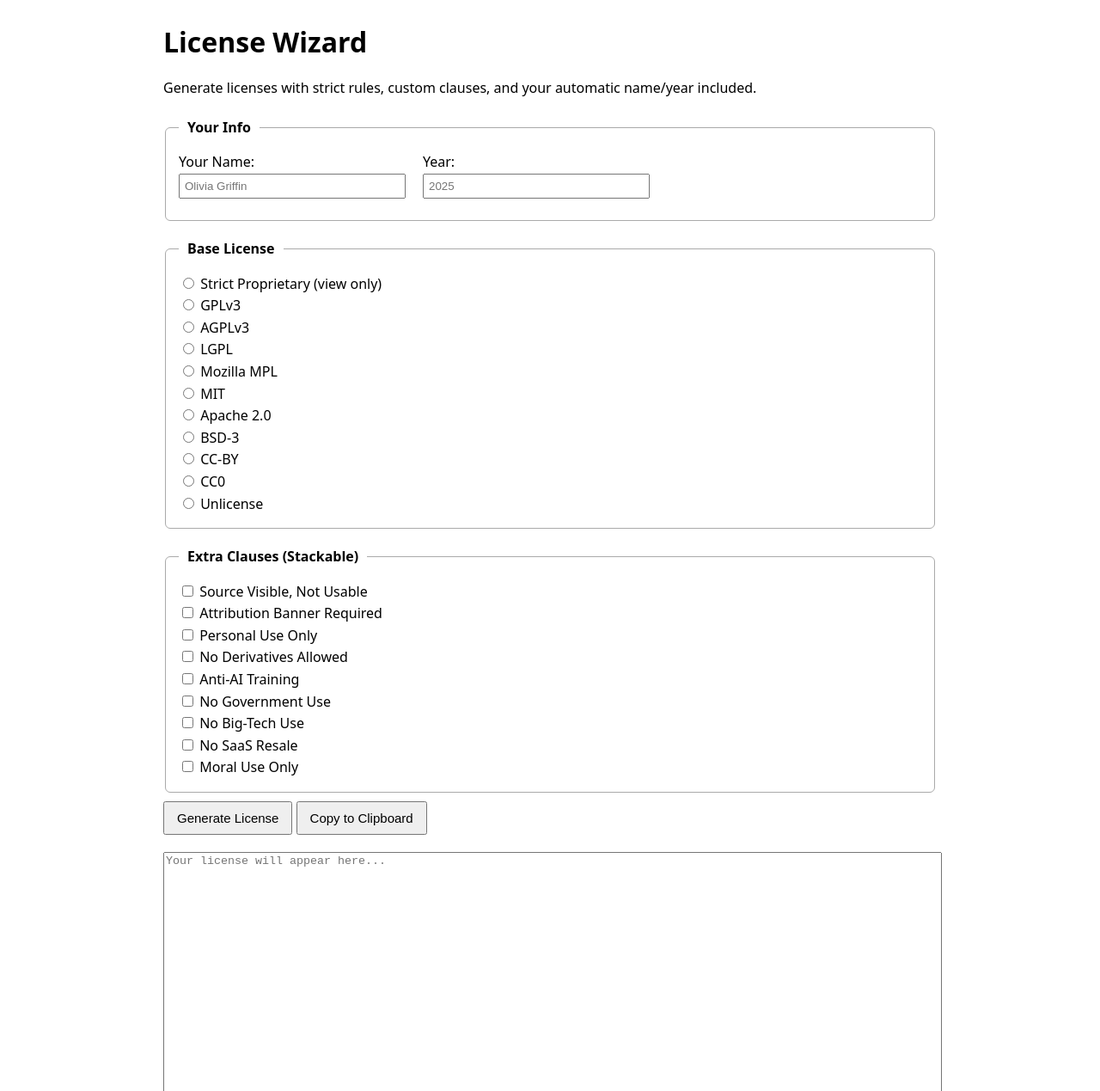
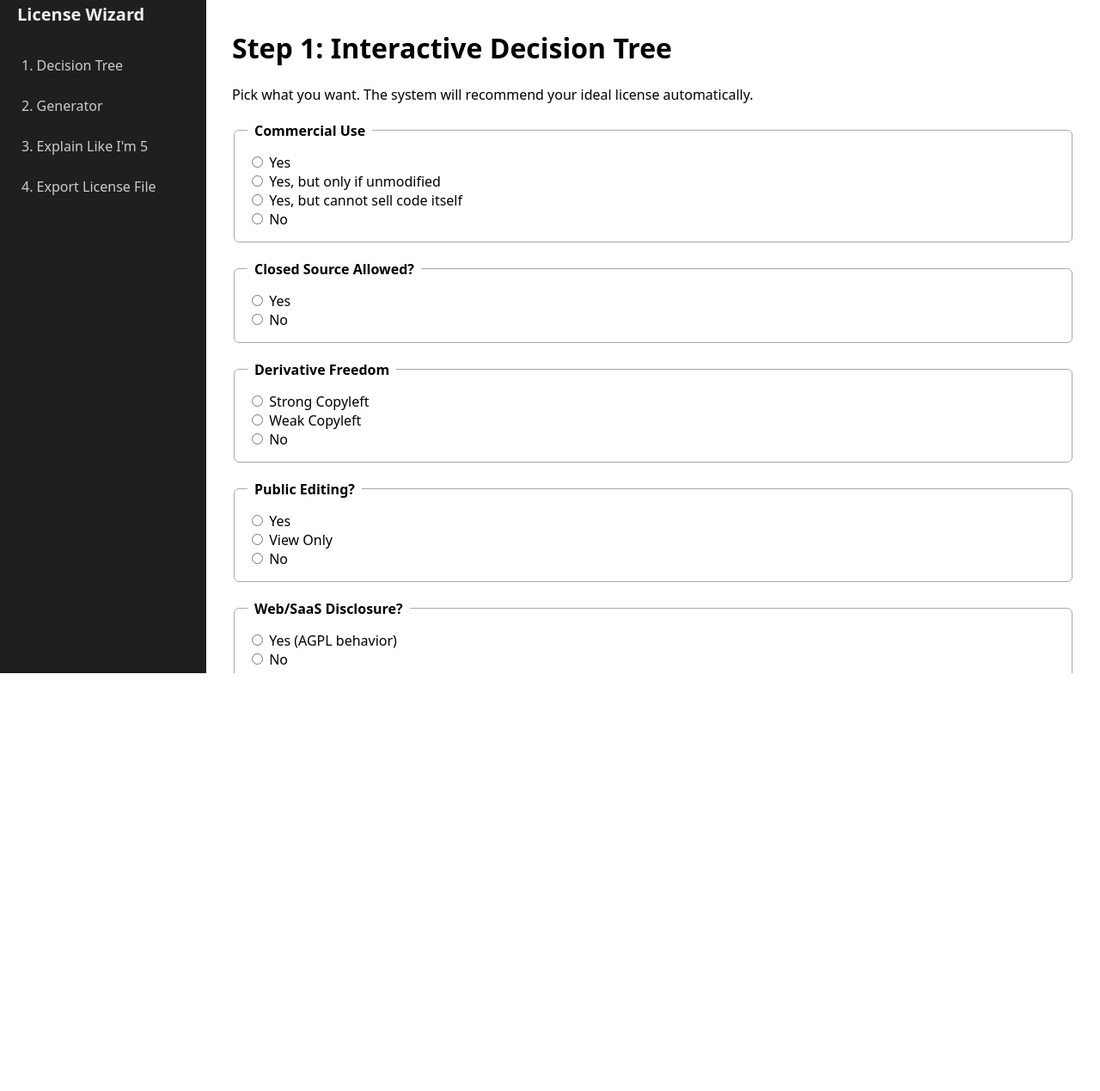
Before and after one commit to ginesthoii/license-wizard, a plain HTML site: page license-wizard.html in a window 1280 px wide. Shown: the part 17-1286 px from the top of the page at 86% size. After the commit the page ends 800 px from the top, so only its background shows below. Drawn offline with Linux system fonts and the light colour scheme.

Commit message:
Update license-wizard.html

```diff
--- a/license-wizard.html
+++ b/license-wizard.html
@@ -2,17 +2,53 @@
 <html lang="en">
 <head>
 <meta charset="UTF-8">
-<title>License Wizard</title>
+<title>Full License Wizard</title>
 <style>
   body {
+    margin: 0;
     font-family: system-ui, sans-serif;
-    max-width: 900px;
-    margin: 40px auto;
-    padding: 0 20px;
-    line-height: 1.6;
+    display: flex;
+    height: 100vh;
+    overflow: hidden;
   }
-  h1 { margin-bottom: 5px; }
-  h2 { margin-top: 25px; }
+
+  /* SIDEBAR */
+  .sidebar {
+    width: 240px;
+    background: #1f1f1f;
+    color: #eee;
+    padding: 20px;
+    box-sizing: border-box;
+  }
+  .side-title {
+    font-size: 20px;
+    margin-bottom: 25px;
+    font-weight: 600;
+  }
+  .side-link {
+    display: block;
+    padding: 10px 5px;
+    cursor: pointer;
+    color: #ccc;
+    border-radius: 4px;
+    margin-bottom: 5px;
+    text-decoration: none;
+  }
+  .side-link:hover {
+    background: #333;
+    color: white;
+  }
+  .active {
+    background: #444;
+    color: #fff !important;
+  }
+
+  /* CONTENT AREA */
+  .content {
+    flex: 1;
+    overflow-y: auto;
+    padding: 30px;
+  }
 
   fieldset {
     border: 1px solid #aaa;
@@ -21,240 +57,295 @@
     border-radius: 6px;
   }
   legend {
-    padding: 0 10px;
+    padding: 0 8px;
     font-weight: 600;
   }
-  .row { display: flex; gap: 20px; margin-bottom: 10px; }
-  input[type="text"] {
-    padding: 5px;
-    width: 250px;
+
+  button {
+    padding: 10px 15px;
+    margin-top: 15px;
+    cursor: pointer;
+    font-size: 15px;
   }
-  label { cursor: pointer; }
+
   textarea {
     width: 100%;
     height: 350px;
-    margin-top: 20px;
     font-family: monospace;
+    margin-top: 15px;
   }
-  button {
-    margin-top: 10px;
-    padding: 9px 14px;
-    cursor: pointer;
-    font-size: 15px;
+
+  /* Steps */
+  .step {
+    display: none;
   }
+  .visible {
+    display: block;
+  }
+
 </style>
 </head>
 
 <body>
 
-<h1>License Wizard</h1>
-<p>Generate licenses with strict rules, custom clauses, and your automatic name/year included.</p>
+<!-- SIDEBAR -->
+<div class="sidebar">
+  <div class="side-title">License Wizard</div>
+  <div class="side-link" data-target="step1">1. Decision Tree</div>
+  <div class="side-link" data-target="step2">2. Generator</div>
+  <div class="side-link" data-target="step3">3. Explain Like I'm 5</div>
+  <div class="side-link" data-target="step4">4. Export License File</div>
+</div>
 
-<!-- User Info -->
+<!-- MAIN CONTENT -->
+<div class="content">
+
+<!-- STEP 1: DECISION TREE -->
+<div id="step1" class="step visible">
+  <h1>Step 1: Interactive Decision Tree</h1>
+  <p>Pick what you want. The system will recommend your ideal license automatically.</p>
+
   <fieldset>
-  <legend>Your Info</legend>
-  <div class="row">
-    <label>Your Name:<br>
-      <input type="text" id="author" placeholder="Olivia Griffin">
-    </label>
-    <label>Year:<br>
-      <input type="text" id="year" placeholder="2025">
-    </label>
-  </div>
+    <legend>Commercial Use</legend>
+    <label><input type="radio" name="commercial" value="yes"> Yes</label><br>
+    <label><input type="radio" name="commercial" value="yes-unmodified"> Yes, but only if unmodified</label><br>
+    <label><input type="radio" name="commercial" value="yes-no-selling"> Yes, but cannot sell code itself</label><br>
+    <label><input type="radio" name="commercial" value="no"> No</label>
   </fieldset>
 
-<!-- License Presets -->
   <fieldset>
-  <legend>Base License</legend>
-  <label><input type="radio" name="preset" value="strict-template"> Strict Proprietary (view only)</label><br>
-  <label><input type="radio" name="preset" value="gpl"> GPLv3</label><br>
-  <label><input type="radio" name="preset" value="agpl"> AGPLv3</label><br>
-  <label><input type="radio" name="preset" value="lgpl"> LGPL</label><br>
-  <label><input type="radio" name="preset" value="mpl"> Mozilla MPL</label><br>
-  <label><input type="radio" name="preset" value="mit"> MIT</label><br>
-  <label><input type="radio" name="preset" value="apache"> Apache 2.0</label><br>
-  <label><input type="radio" name="preset" value="bsd"> BSD-3</label><br>
-  <label><input type="radio" name="preset" value="ccby"> CC-BY</label><br>
-  <label><input type="radio" name="preset" value="cc0"> CC0</label><br>
-  <label><input type="radio" name="preset" value="unlicense"> Unlicense</label><br>
+    <legend>Closed Source Allowed?</legend>
+    <label><input type="radio" name="closed" value="yes"> Yes</label><br>
+    <label><input type="radio" name="closed" value="no"> No</label>
   </fieldset>
 
-<!-- Strict Clauses -->
   <fieldset>
-  <legend>Extra Clauses (Stackable)</legend>
+    <legend>Derivative Freedom</legend>
+    <label><input type="radio" name="copyleft" value="strong"> Strong Copyleft</label><br>
+    <label><input type="radio" name="copyleft" value="weak"> Weak Copyleft</label><br>
+    <label><input type="radio" name="copyleft" value="no"> No</label><br>
+  </fieldset>
 
-  <label><input type="checkbox" id="sourceVisible"> Source Visible, Not Usable</label><br>
-  <label><input type="checkbox" id="attribBanner"> Attribution Banner Required</label><br>
-  <label><input type="checkbox" id="personalOnly"> Personal Use Only</label><br>
-  <label><input type="checkbox" id="noDerivatives"> No Derivatives Allowed</label><br>
-  <label><input type="checkbox" id="antiAI"> Anti-AI Training</label><br>
+  <fieldset>
+    <legend>Public Editing?</legend>
+    <label><input type="radio" name="public" value="yes"> Yes</label><br>
+    <label><input type="radio" name="public" value="view-only"> View Only</label><br>
+    <label><input type="radio" name="public" value="no"> No</label>
+  </fieldset>
+
+  <fieldset>
+    <legend>Web/SaaS Disclosure?</legend>
+    <label><input type="radio" name="saas" value="yes"> Yes (AGPL behavior)</label><br>
+    <label><input type="radio" name="saas" value="no"> No</label>
+  </fieldset>
+
+  <fieldset>
+    <legend>Strict Clauses</legend>
+    <label><input type="checkbox" id="antiAI"> Anti-AI</label><br>
     <label><input type="checkbox" id="noGov"> No Government Use</label><br>
     <label><input type="checkbox" id="noBigTech"> No Big-Tech Use</label><br>
     <label><input type="checkbox" id="noSaaS"> No SaaS Resale</label><br>
-  <label><input type="checkbox" id="moral"> Moral Use Only</label><br>
-
+    <label><input type="checkbox" id="moral"> Moral Use</label><br>
+    <label><input type="checkbox" id="sourceVisible"> Source Visible Only</label><br>
+    <label><input type="checkbox" id="personalOnly"> Personal Use Only</label><br>
+    <label><input type="checkbox" id="noDerivatives"> No Derivatives</label><br>
+    <label><input type="checkbox" id="attribBanner"> Attribution Banner</label><br>
   </fieldset>
 
-<button onclick="generateLicense()">Generate License</button>
-<button onclick="copyLicense()">Copy to Clipboard</button>
+  <div class="result-box">
+    <h2>Recommended License</h2>
+    <div id="license-result">Waiting for input...</div>
 
-<textarea id="output" placeholder="Your license will appear here..."></textarea>
+    <h2>Why</h2>
+    <div id="license-explanation"></div>
+
+    <h2>Strict Clauses</h2>
+    <div id="strict-list">None selected.</div>
+  </div>
+</div>
+
+<!-- STEP 2: GENERATOR -->
+<div id="step2" class="step">
+  <h1>Step 2: License Generator</h1>
+  <p>This generates the full license text with your name, year, and strict clauses.</p>
+
+  <fieldset>
+    <legend>Your Info</legend>
+    <label>Your Name<br><input id="author" type="text" placeholder="Olivia Griffin"></label><br><br>
+    <label>Year<br><input id="year" type="text" placeholder="2025"></label><br>
+  </fieldset>
+
+  <button onclick="generateFinalLicense()">Generate Full License Text</button>
+  <button onclick="copyFinal()">Copy to Clipboard</button>
+
+  <textarea id="final-output" placeholder="Generated license appears here..."></textarea>
+</div>
+
+<!-- STEP 3: ELI5 MODE -->
+<div id="step3" class="step">
+  <h1>Step 3: Explain Like I'm 5</h1>
+  <p>This explains your chosen license in extremely simple language.</p>
+
+  <button onclick="explainELI5()">Explain My License</button>
+
+  <textarea id="eli5-output" placeholder="Explanation appears here..."></textarea>
+</div>
+
+<!-- STEP 4: EXPORT -->
+<div id="step4" class="step">
+  <h1>Step 4: Export LICENSE File</h1>
+
+  <button onclick="exportLicense()">Download LICENSE File</button>
+
+  <p>The downloaded file will contain whatever is currently shown in the Generator output.</p>
+</div>
+
+</div>
 
 <script>
-// -----------------------------
-// License Fetch Map
-// -----------------------------
-const LICENSE_URLS = {
-  gpl: "https://www.gnu.org/licenses/gpl-3.0.txt",
-  agpl: "https://www.gnu.org/licenses/agpl-3.0.txt",
-  lgpl: "https://www.gnu.org/licenses/lgpl-3.0.txt",
-  mpl: "https://www.mozilla.org/media/MPL/2.0/index.txt",
-  mit: "https://raw.githubusercontent.com/licenses/license-templates/master/templates/mit.txt",
-  apache: "https://www.apache.org/licenses/LICENSE-2.0.txt",
-  bsd: "https://raw.githubusercontent.com/licenses/license-templates/master/templates/bsd3.txt",
-  ccby: "https://creativecommons.org/licenses/by/4.0/legalcode.txt",
-  cc0: "https://creativecommons.org/publicdomain/zero/1.0/legalcode.txt",
-  unlicense: "https://raw.githubusercontent.com/licenses/license-templates/master/templates/unlicense.txt"
-};
-
-// -----------------------------
-// Strict License Template
-// -----------------------------
-function strictProprietary(name, year) {
-return `
-Copyright © ${year} ${name}
-All Rights Reserved.
-
-This work is proprietary and confidential.
-You may view the source code for learning and inspection only.
-
-You may NOT:
-- run, compile, execute, or deploy this code
-- copy or reuse any part of it
-- create derivative works
-- include it in other software
-- distribute it
-- use it commercially
-- use it in SaaS or subscription services
-- reverse engineer any part of it
-
-No rights are granted except the right to read the code.
-`.trim();
+/* UTILITY */
+function id(x){ return document.getElementById(x); }
+function get(name){
+  const el = document.querySelector(`input[name="${name}"]:checked`);
+  return el ? el.value : null;
 }
 
-// -----------------------------
-// Clause Templates
-// -----------------------------
-const CLAUSES = {
-  sourceVisible: `
-Source Visible — Not Usable:
-You may read the code but may not run, compile, execute, or reuse it in any form.
-`.trim(),
+/* SIDEBAR NAVIGATION */
+const links = document.querySelectorAll('.side-link');
+links.forEach(link=>{
+  link.addEventListener('click', ()=>{
+    links.forEach(l=>l.classList.remove('active'));
+    link.classList.add('active');
 
-  attribBanner: `
-Attribution Banner:
-Public interfaces must display: "Created by [AUTHOR] — https://github.com/[username]"
-`.trim(),
+    document.querySelectorAll('.step').forEach(s=>s.classList.remove('visible'));
+    id(link.dataset.target).classList.add('visible');
+  });
+});
 
-  personalOnly: `
-Personal Use Only:
-Free for personal use only. Commercial use is prohibited.
-`.trim(),
-
-  noDerivatives: `
-No Derivatives:
-You may not modify, fork, translate, or create derivative works.
-`.trim(),
-
-  antiAI: `
-Anti-AI Clause:
-You may not use this content for AI training, embeddings, fine-tuning, or dataset creation.
-`.trim(),
-
-  noGov: `
-No Government Use:
-Government, military, law enforcement, and intelligence agencies may not use this software.
-`.trim(),
-
-  noBigTech: `
-No Big-Tech Use:
-Prohibited for use by Google, Meta, Amazon, Apple, Microsoft, OpenAI, Anthropic, IBM, Salesforce, or their subsidiaries.
-`.trim(),
-
-  noSaaS: `
-No SaaS Resale:
-You may not convert this into a SaaS offering, subscription, or paid hosted service.
-`.trim(),
-
-  moral: `
-Moral Use Clause:
-You may not use this software for harassment, discrimination, abuse, surveillance, fraud, or unethical activity.
-`.trim()
-};
-
-// -----------------------------
-// Fetch License
-// -----------------------------
-async function fetchLicense(type) {
-  if (!LICENSE_URLS[type]) return null;
-  const res = await fetch(LICENSE_URLS[type]);
-  return await res.text();
+/* STRICT CLAUSES COLLECTION */
+function getStrictClauses(){
+  const arr=[];
+  if(id('antiAI').checked) arr.push('Anti-AI');
+  if(id('noGov').checked) arr.push('No Government Use');
+  if(id('noBigTech').checked) arr.push('No Big-Tech Use');
+  if(id('noSaaS').checked) arr.push('No SaaS Resale');
+  if(id('moral').checked) arr.push('Moral Use');
+  if(id('sourceVisible').checked) arr.push('Source Visible Only');
+  if(id('personalOnly').checked) arr.push('Personal Use Only');
+  if(id('noDerivatives').checked) arr.push('No Derivatives');
+  if(id('attribBanner').checked) arr.push('Attribution Banner');
+  return arr;
 }
 
-// -----------------------------
-// Generate License
-// -----------------------------
-async function generateLicense() {
-  const name = document.getElementById("author").value || "Author";
-  const year = document.getElementById("year").value || new Date().getFullYear();
-  const preset = document.querySelector('input[name="preset"]:checked');
+/* DECISION TREE LOGIC */
+document.body.addEventListener("change", updateDecision);
 
-  if (!preset) {
-    document.getElementById("output").value = "Choose a base license first.";
+let chosenLicense = null;
+
+function updateDecision(){
+  const commercial=get('commercial');
+  const closed=get('closed');
+  const copyleft=get('copyleft');
+  const pub=get('public');
+  const saas=get('saas');
+
+  const strict = getStrictClauses();
+
+  // proprietary
+  if(pub==='no' || pub==='view-only'){
+    chosenLicense='Strict Proprietary License';
+    id('license-result').innerText='Strict Proprietary License';
+    id('license-explanation').innerText='No editing/forking allowed → proprietary.';
+    id('strict-list').innerText=strict.join(', ')||'None';
     return;
   }
 
-  let baseText = "";
-
-  if (preset.value === "strict-template") {
-    baseText = strictProprietary(name, year);
+  // strong copyleft
+  if(commercial==='no' || closed==='no' || copyleft==='strong'){
+    if(saas==='yes'){
+      chosenLicense='AGPLv3';
+      id('license-result').innerText='AGPLv3';
+      id('license-explanation').innerText='Strong copyleft + SaaS/web disclosure.';
     } else {
-    const template = await fetchLicense(preset.value);
-    baseText = template
-      .replace("[year]", year)
-      .replace("[yyyy]", year)
-      .replace("[fullname]", name)
-      .replace("Copyright (c) <year> <copyright holders>",
-               `Copyright © ${year} ${name}`)
-      .replace("Copyright (c) [year] [fullname]",
-               `Copyright © ${year} ${name}`);
+      chosenLicense='GPLv3';
+      id('license-result').innerText='GPLv3';
+      id('license-explanation').innerText='Strong copyleft: modified versions must stay free.';
+    }
+    id('strict-list').innerText=strict.join(', ')||'None';
+    return;
   }
 
-  const chosenClauses = [];
-
-  for (let key in CLAUSES) {
-    if (document.getElementById(key).checked) {
-      chosenClauses.push(CLAUSES[key]);
-    }
+  // weak copyleft
+  if(copyleft==='weak'){
+    chosenLicense='MPL 2.0';
+    id('license-result').innerText='Mozilla MPL 2.0';
+    id('license-explanation').innerText='Only modified files must remain open.';
+    id('strict-list').innerText=strict.join(', ')||'None';
+    return;
   }
 
-  let finalText = baseText;
-
-  if (chosenClauses.length > 0) {
-    finalText += "\n\nADDITIONAL TERMS:\n" + chosenClauses.join("\n\n");
+  // permissive
+  if(commercial==='yes' && closed==='yes' && copyleft==='no'){
+    chosenLicense='MIT';
+    id('license-result').innerText='MIT License';
+    id('license-explanation').innerText='Permissive: commercial use, closed source allowed.';
+    id('strict-list').innerText=strict.join(', ')||'None';
+    return;
   }
 
-  document.getElementById("output").value = finalText;
+  // default
+  chosenLicense='MIT';
+  id('license-result').innerText='MIT License';
+  id('license-explanation').innerText='Default permissive license.';
+  id('strict-list').innerText=strict.join(', ')||'None';
 }
 
-// -----------------------------
-// Copy to Clipboard
-// -----------------------------
-function copyLicense() {
-  const text = document.getElementById("output").value;
-  navigator.clipboard.writeText(text).then(() => {
-    alert("License copied to clipboard.");
-  });
+/* FINAL LICENSE GENERATION */
+function generateFinalLicense(){
+  const author=id("author").value||"Author";
+  const year=id("year").value||new Date().getFullYear();
+  const strict=getStrictClauses();
+
+  let text=`License: ${chosenLicense}\n\nCopyright © ${year} ${author}\n`;
+
+  text+=`\nBase License:\n${chosenLicense}\n`;
+
+  if(strict.length){
+    text+=`\nAdditional Clauses:\n- ${strict.join("\n- ")}`;
+  }
+
+  id("final-output").value=text;
+}
+
+/* COPY */
+function copyFinal(){
+  navigator.clipboard.writeText(id("final-output").value);
+  alert("Copied.");
+}
+
+/* ELI5 MODE */
+function explainELI5(){
+  const L=chosenLicense;
+  let msg="";
+
+  if(L==='GPLv3') msg="GPL means: You can use it, but if you change it, you must share it back.";
+  if(L==='AGPLv3') msg="AGPL means: Same as GPL, but also if it runs on a website, the source must be shared.";
+  if(L==='MIT') msg="MIT means: You can do almost anything, just keep the copyright line.";
+  if(L==='MPL 2.0') msg="MPL means: You can mix code, but must share changes to original files.";
+  if(L==='Strict Proprietary License') msg="Proprietary means: You can read it, but you can't use, copy, or change it.";
+
+  msg+="\n\nStrict Clauses:\n"+(getStrictClauses().join(", ")||"None");
+
+  id("eli5-output").value=msg;
+}
+
+/* EXPORT LICENSE FILE */
+function exportLicense(){
+  const blob=new Blob([id("final-output").value],{type:"text/plain"});
+  const a=document.createElement("a");
+  a.href=URL.createObjectURL(blob);
+  a.download="LICENSE";
+  a.click();
 }
 </script>
 
```
Lines whose indentation alone changed are shown as unchanged.
